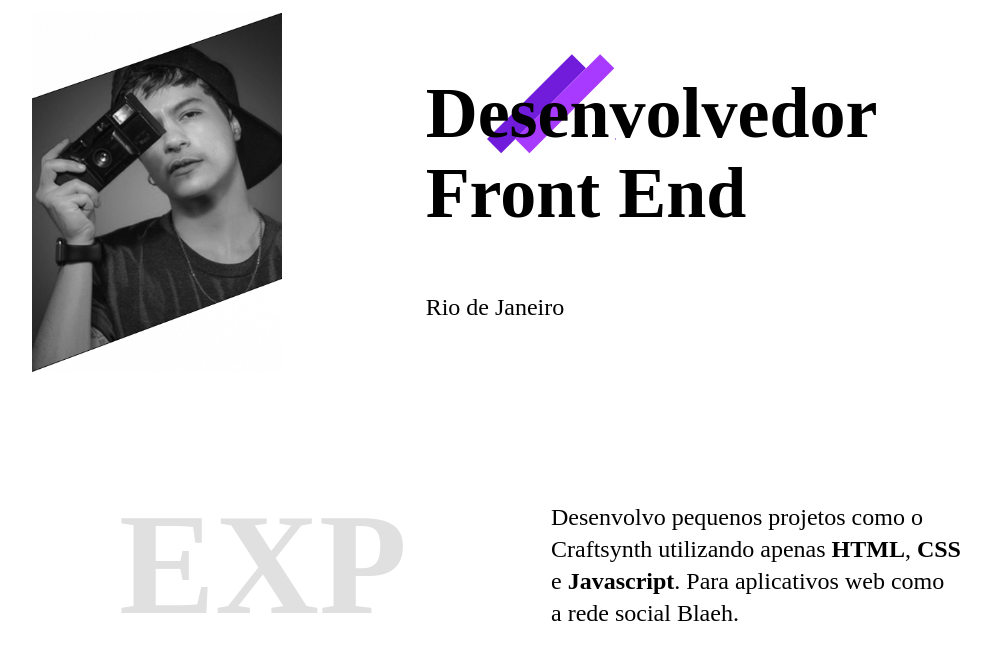
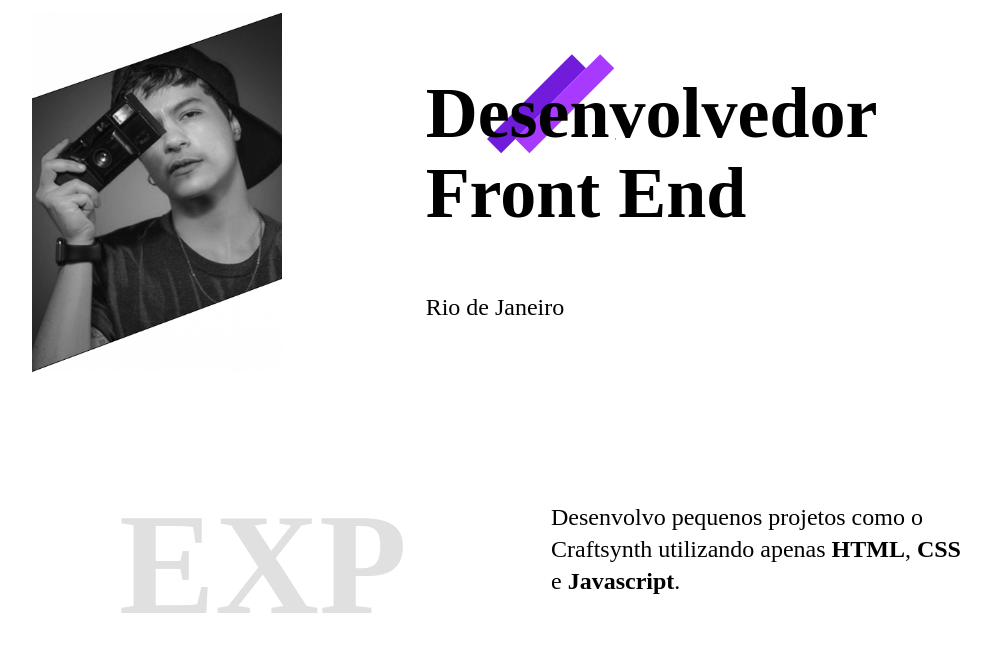
Before and after one commit to ianpt0/ianpt0.github.io, a plain HTML site: page index.html in a window 1280 px wide. Shown: the part 139-789 px from the top of the page, without its empty margins (185-1176 px from the left). Drawn offline with Linux system fonts and the light colour scheme.

Commit message:
Update index.html

```diff
--- a/index.html
+++ b/index.html
@@ -35,7 +35,7 @@
         <h2>Experiência</h2>
       </div>
       <div class="descricao">
-        <p>Desenvolvo pequenos projetos como o<br> Craftsynth utilizando apenas <strong>HTML</strong>, <strong>CSS</strong><br> e <strong>Javascript</strong>. Para aplicativos web como<br> a rede social Blaeh.</p>
+        <p>Desenvolvo pequenos projetos como o<br> Craftsynth utilizando apenas <strong>HTML</strong>, <strong>CSS</strong><br> e <strong>Javascript</strong>.</p>
 
 
         <ul class="lista">
```
